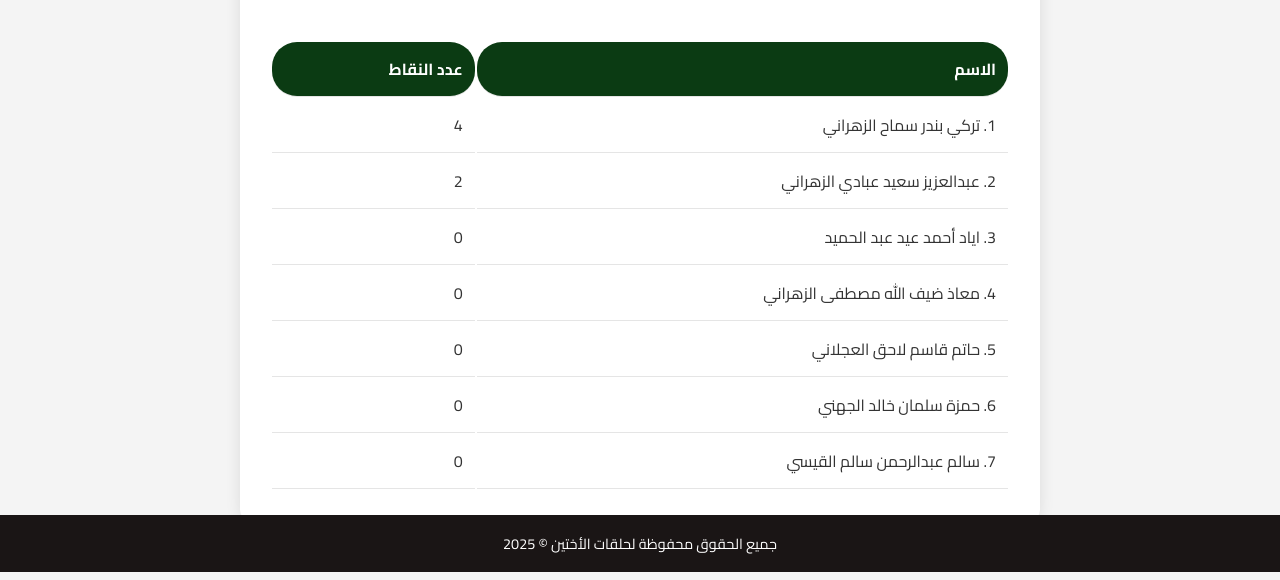
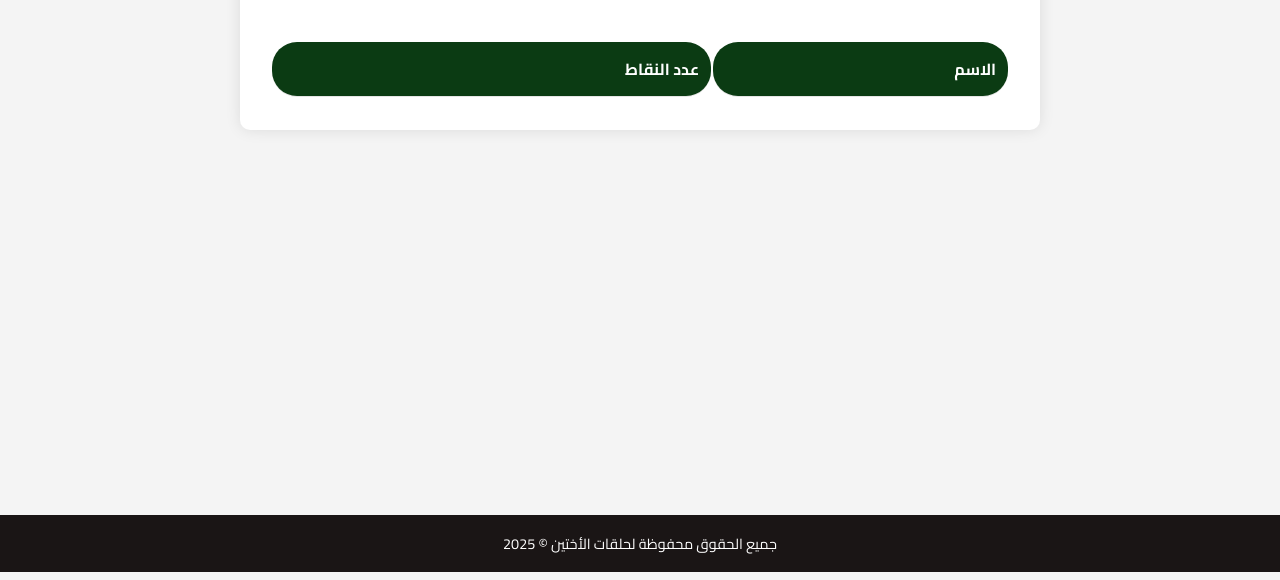
Before and after one commit to alshareef-mosque/alokheaten, a plain HTML site: page points.html in a window 1280 px wide. Shown: the part 228-808 px from the top of the page. Drawn offline with Linux system fonts and the light colour scheme; a web font is replaced by a local one.

Commit message:
Add files via upload

```diff
--- a/points.html
+++ b/points.html
@@ -50,40 +50,9 @@
                         </tr>
                     </thead>
                     <tbody>
-                         <tr>
-                            <td>1. تركي بندر سماح الزهراني  </td>
-                            <td>4</td>
+                        <tr>
+
                         </tr>
-                        <tr>
-                            <td>2.    عبدالعزيز سعيد عبادي الزهراني     </td>
-                            <td>2</td>
-                        </tr>
-                         <tr>
-                            <td>3.  اياد أحمد عيد عبد الحميد    </td>
-                            <td>0</td>
-                        </tr>
-
-                         <tr>
-                            <td>4.  معاذ ضيف الله مصطفى الزهراني   </td>
-                            <td>0</td>
-                        </tr>
-                        <tr>
-                            <td>5.  حاتم قاسم لاحق العجلاني </td>
-                            <td>0</td>
-                        </tr>
-                        <tr>
-                            <td>6.  حمزة سلمان خالد الجهني    </td>
-                            <td>0</td>
-                        </tr>
-
-                        <tr>
-                            <td>7.    سالم عبدالرحمن سالم القيسي     </td>
-                            <td>0</td>
-                        </tr>
-
-
-
-
 
 
 
@@ -100,5 +69,4 @@
 
     <script src="script.js"></script>
 </body>
-
 </html>
```
